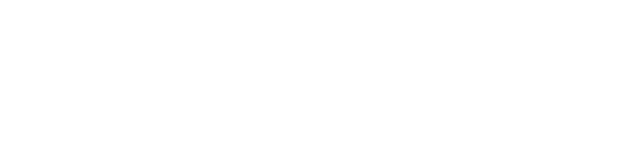
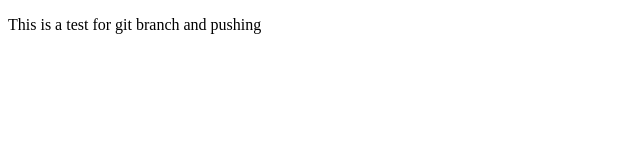
Before and after one commit to SeanGenge/m-mDB, a plain HTML site: page index.html in a window 1280 px wide. Shown: the whole page, without its empty margins (0-640 px from the left). Drawn offline with Linux system fonts and the light colour scheme.

Commit message:
git branch push test

```diff
--- a/index.html
+++ b/index.html
@@ -5,7 +5,7 @@
         <link rel="stylesheet" src="./assets/css/style.css" />
     </head>
     <body>
-
+        <p>This is a test for git branch and pushing</p>
         <script href="./assets/js/script.js"></script>
     </body>
 </html>
```
